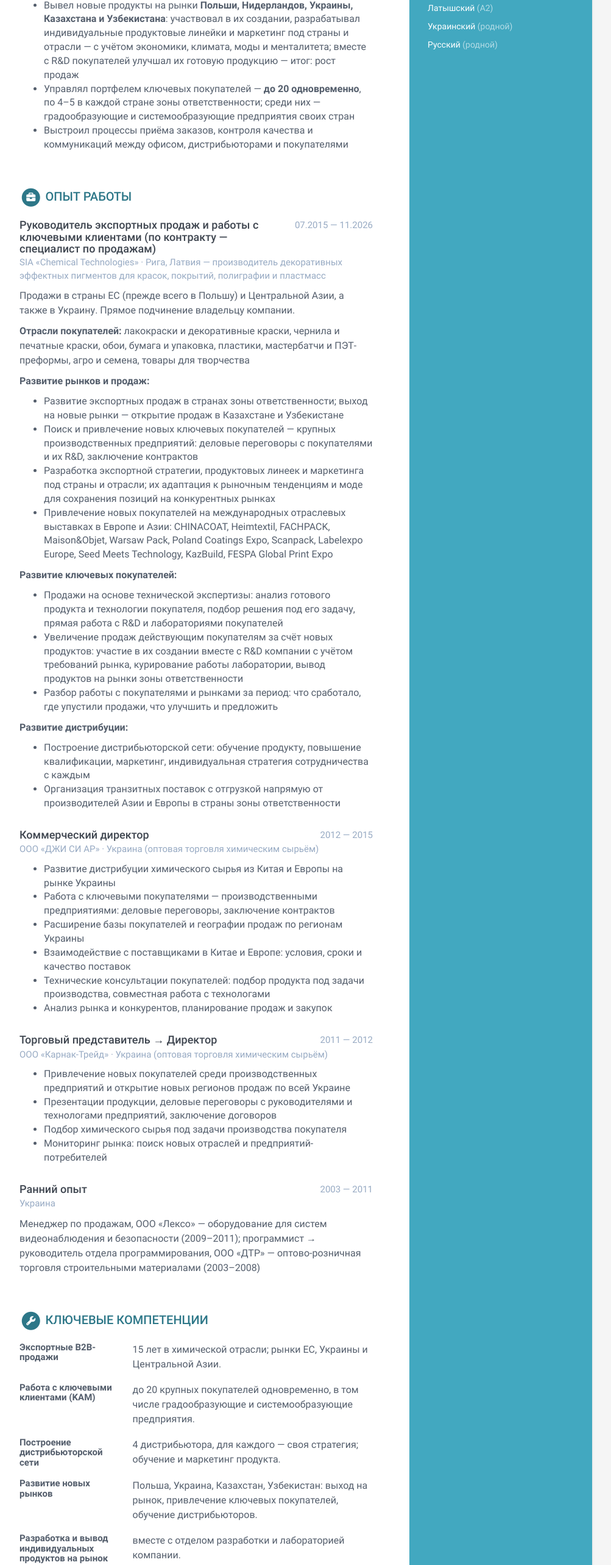
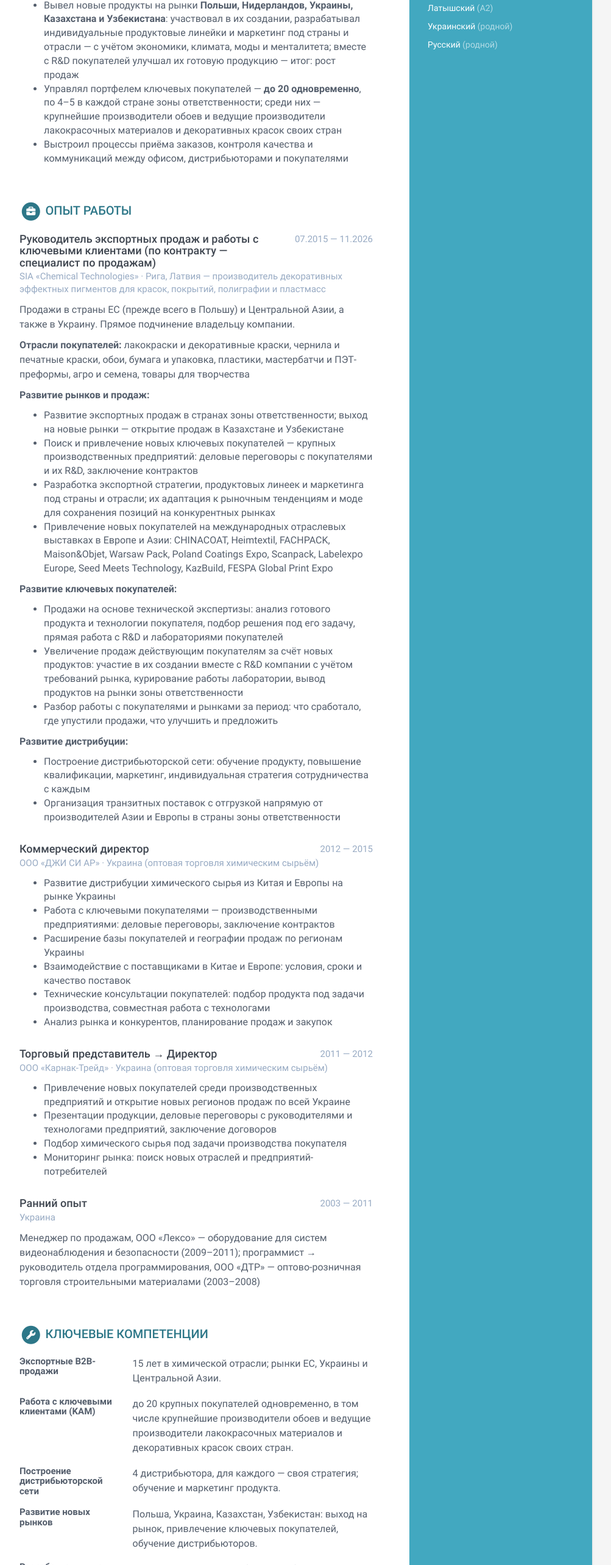
Before and after one commit to michaelvasyliev/michaelvasyliev.github.io, a plain HTML site: page index.html in a window 1280 px wide. Shown: the part 954-3520 px from the top of the page at 61% size, without its empty margins (168-1171 px from the left). Drawn offline with Linux system fonts and the light colour scheme.

Commit message:
Сайт: ключевые покупатели — крупнейшие производители обоев и ведущие производители лакокрасочных материалов
Co-Authored-By: Claude Opus 5.5 <noreply@anthropic.com>
Claude-Session: https://claude.ai/code/session_01WFBMieZihkYLeoszcHjt8c

```diff
--- a/index.html
+++ b/index.html
@@ -233,7 +233,7 @@
   <li>Организовал транзитные поставки по договорам компании с отгрузкой напрямую от производителей Азии и Европы ключевым покупателям и дистрибьюторам — логистические и сопутствующие издержки снизились на <strong>20–25%</strong>, а скорость и качество обслуживания выросли</li>
   <li>Продукт стал конкурентоспособнее: суммарные продажи вместе с транзитными поставками выросли на <strong>50–70%</strong> по сравнению с предыдущим периодом — это помогло развить продажи в Украине и Центральной Азии</li>
   <li>Вывел новые продукты на рынки <strong>Польши, Нидерландов, Украины, Казахстана и Узбекистана</strong>: участвовал в их создании, разрабатывал индивидуальные продуктовые линейки и маркетинг под страны и отрасли — с учётом экономики, климата, моды и менталитета; вместе с R&amp;D покупателей улучшал их готовую продукцию — итог: рост продаж</li>
-  <li>Управлял портфелем ключевых покупателей — <strong>до 20 одновременно</strong>, по 4–5 в каждой стране зоны ответственности; среди них — градообразующие и системообразующие предприятия своих стран</li>
+  <li>Управлял портфелем ключевых покупателей — <strong>до 20 одновременно</strong>, по 4–5 в каждой стране зоны ответственности; среди них — крупнейшие производители обоев и ведущие производители лакокрасочных материалов и декоративных красок своих стран</li>
   <li>Выстроил процессы приёма заказов, контроля качества и коммуникаций между офисом, дистрибьюторами и покупателями</li>
 </ul>
 </div>
@@ -401,7 +401,7 @@
 
     <div class="item">
       <h3 class="level-title">Работа с ключевыми клиентами (KAM)</h3>
-      <div class="details"><p>до 20 крупных покупателей одновременно, в том числе градообразующие и системообразующие предприятия.</p>
+      <div class="details"><p>до 20 крупных покупателей одновременно, в том числе крупнейшие производители обоев и ведущие производители лакокрасочных материалов и декоративных красок своих стран.</p>
 </div>
     </div>
 
```
Also changed, not shown: print.html (+2 -2 lines), 1 other file.
